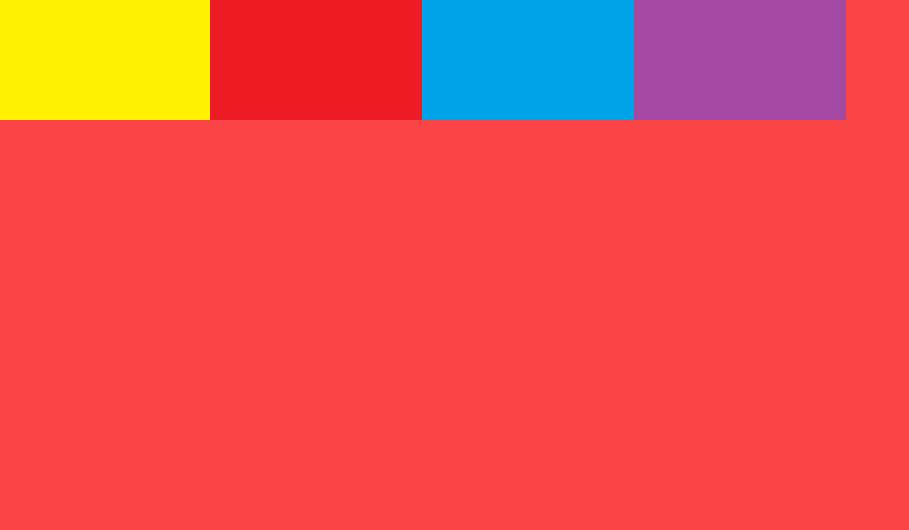
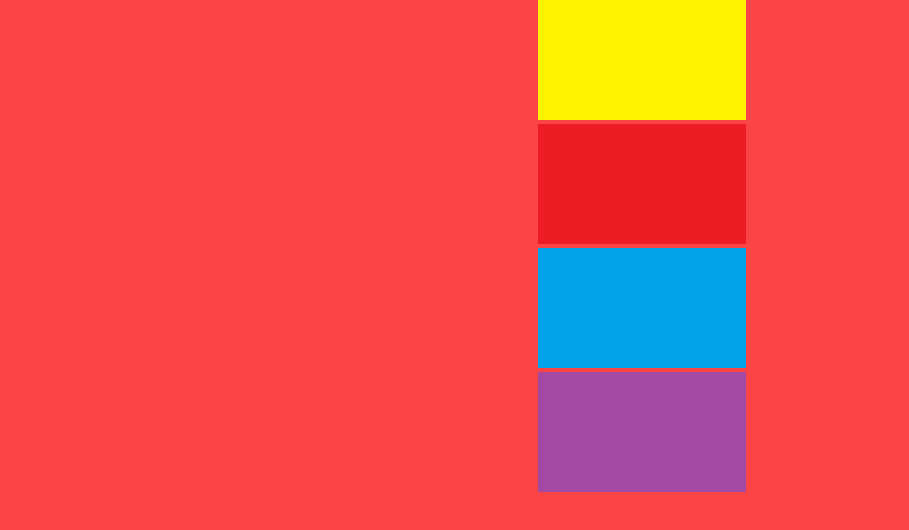
Before and after one commit to FilipeWilliam/10ProjectsJS, a plain HTML site: page Image Slider/index.html in a window 1280 px wide. Shown: the whole page, without its empty margins (0-909 px from the left). Drawn offline with Linux system fonts and the light colour scheme.

Commit message:
Imagem alterada

```diff
--- a/Image Slider/index.html
+++ b/Image Slider/index.html
@@ -9,8 +9,13 @@
 </head>
 
 <body>
-  <div>
-    <img src="colors.png" alt="Imagem de cores">
+  <div class="slide-container">
+    <div class="slide-div">
+      <img src="yellow.png" alt="yellow">
+      <img src="red.png" alt="red">
+      <img src="blue.png" alt="blue">
+      <img src="purple.png" alt="purple">
+    </div>
   </div>
 
   <script src="script.js"></script>
--- a/Image Slider/style.css
+++ b/Image Slider/style.css
@@ -1,8 +1,14 @@
 * {
   margin: 0;
   padding: 0;
+  box-sizing: border-box;
 }
 
 body {
   background-color: #FB4446;
 }
+
+.slide-container {
+  width: 16%;
+  margin: auto;
+}
```
Also changed, not shown: Image Slider/blue.png (added), Image Slider/purple.png (added), Image Slider/red.png (added), Image Slider/yellow.png (added).
